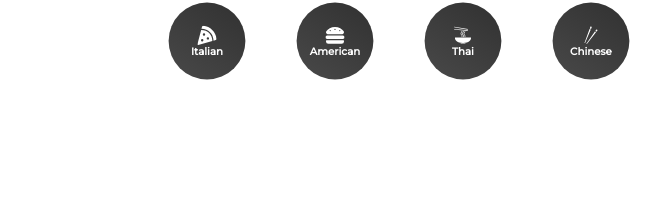
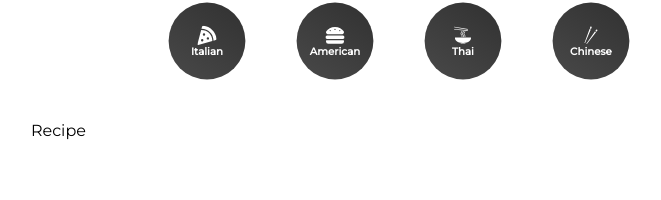
Before and after one commit to KeiranBrown1301/React-recipe-app, a React (Create React App) app: page /recipe/1 in a window 1280 px wide. Shown: the part 100-300 px from the top of the page, without its empty margins (225-886 px from the left). Built offline with nearby package versions, Linux system fonts and the light colour scheme; the HTML template or start-up script is replaced by a standard one.

Commit message:
Added recipe to routes in pages.jsx

```diff
--- a/src/pages/Pages.jsx
+++ b/src/pages/Pages.jsx
@@ -2,6 +2,7 @@ import React from 'react'
 import Home from './Home'
 import Cuisine from './Cuisine';
 import Searched from './Searched';
+import Recipe from './Recipe';
 import { Route, Routes } from 'react-router-dom';
 
 function Pages() {
@@ -10,6 +11,7 @@ function Pages() {
       <Route path='/' element={<Home />} />
       <Route path='/cuisine/:type' element={<Cuisine />} />
       <Route path='/searched/:search' element={<Searched />} />
+      <Route path='/recipe/:name' element={<Recipe />} />
     </Routes>
   )
 }
```
